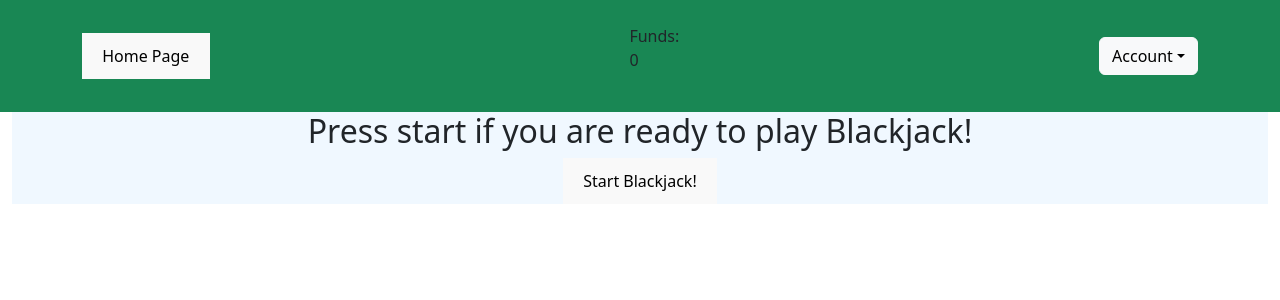
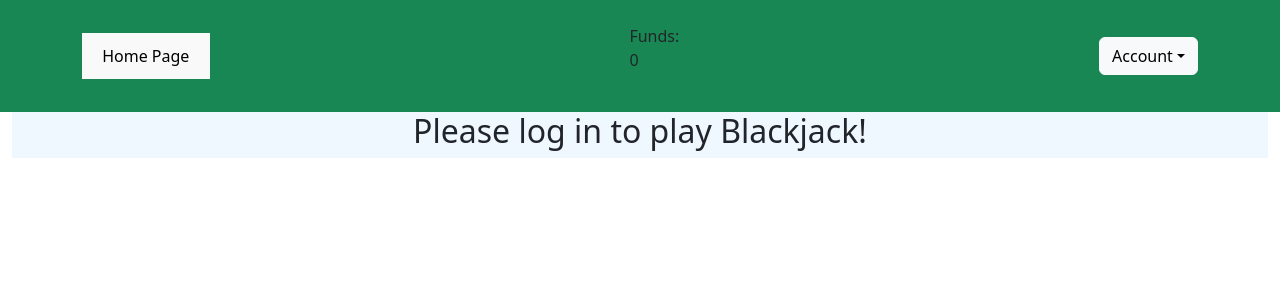
Before and after one commit to szilvassy-bence/mern-betting, a React (Vite) app in the folder frontend/: page /casino/blackjack in a window 1280 px wide. Shown: the top 300 px of the page. Built offline with nearby package versions, Linux system fonts and the light colour scheme.

Commit message:
Cannot play blackjack if not logged in.

```diff
--- a/frontend/src/components/Blackjack.jsx
+++ b/frontend/src/components/Blackjack.jsx
@@ -258,8 +258,15 @@ export default function Blackjack() {
         <div className="bl-starter">
             {gameStage === 'start' && (
                 <div className="middle">
-                    <h2 className="bl-h2">Press start if you are ready to play Blackjack!</h2>
-                    <button onClick={() => SetGameStage('placeBet')}>Start Blackjack!</button>
+                    { user ?
+                    <>
+                        <h2 className="bl-h2">Press start if you are ready to play Blackjack!</h2>
+                        <button onClick={() => SetGameStage('placeBet')}>Start Blackjack!</button>
+                    </>
+                    :
+                    <>
+                    <h2 className="bl-h2">Please log in to play Blackjack!</h2>
+                    </>}
                 </div>
             )}
             {gameStage === 'placeBet' && (
```
